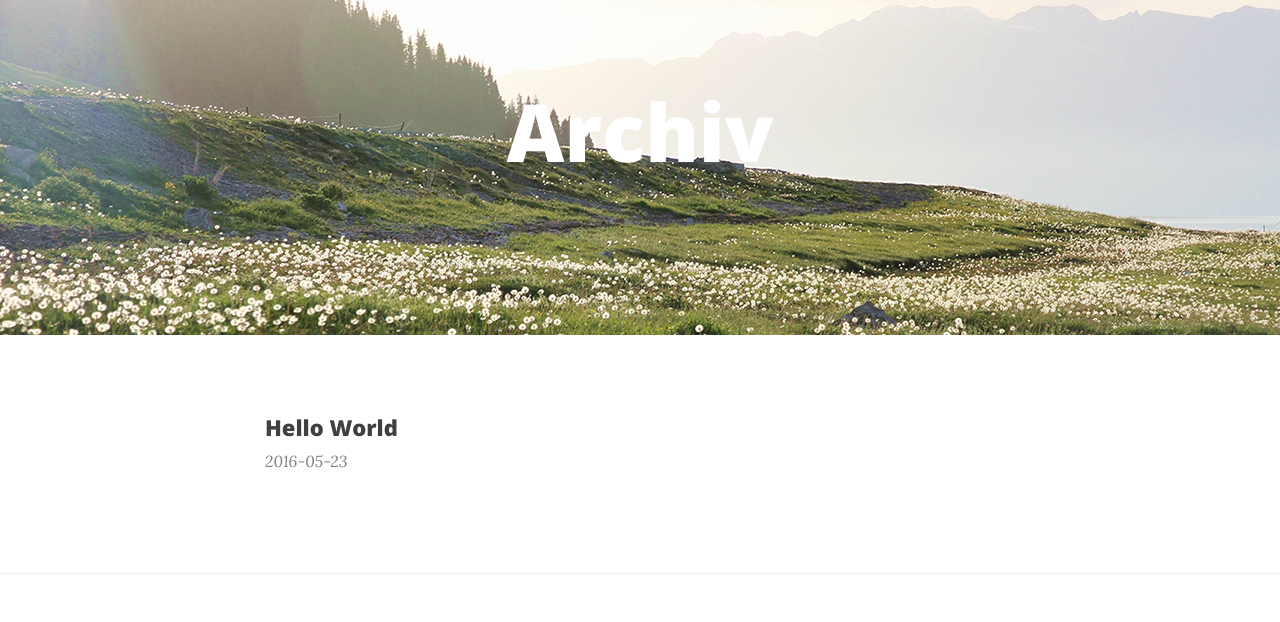
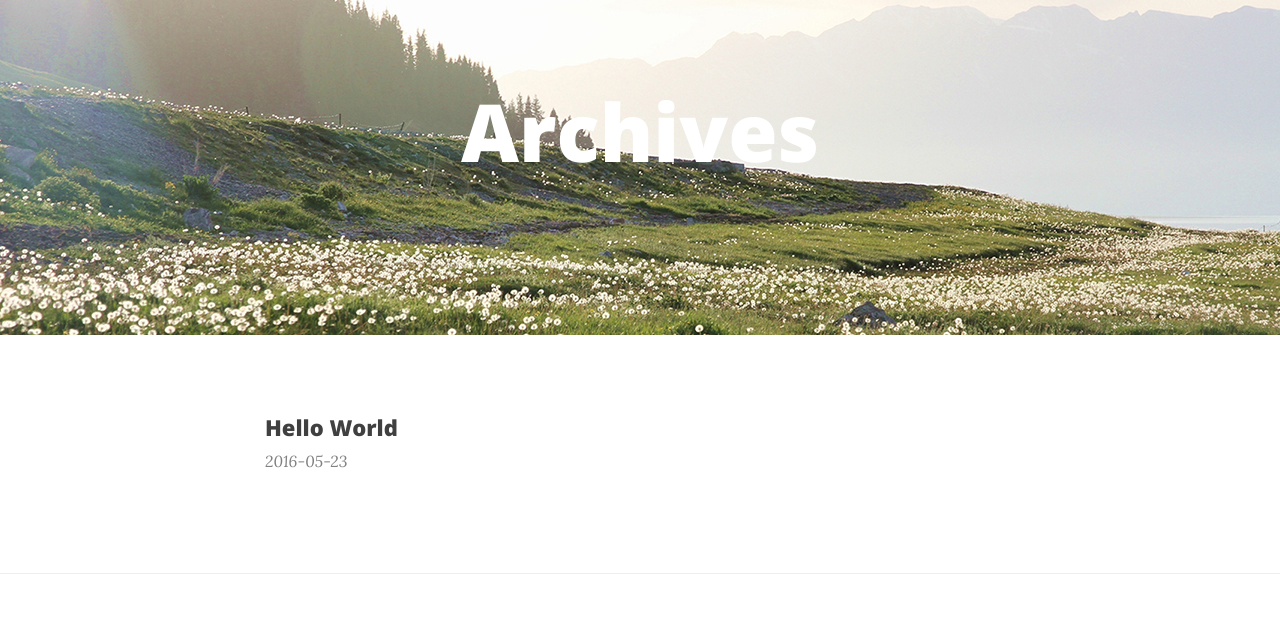
Before and after one commit to ZhuZilan/ZhuZilan.github.io, a plain HTML site: page archives/index.html in a window 1280 px wide. Shown: the part 63-685 px from the top of the page. Drawn offline with nearby package versions, Linux system fonts and the light colour scheme.

Commit message:
Site updated: 2016-05-23 19:22:02

```diff
--- a/archives/index.html
+++ b/archives/index.html
@@ -44,7 +44,7 @@
 
     <!-- Title -->
 
-    <title>Archiv - 杉玉府</title>
+    <title>Archives - 杉玉府</title>
 
     <!-- Bootstrap Core CSS -->
     <link rel="stylesheet" href="/bootstrap/css/bootstrap.min.css">
@@ -135,7 +135,7 @@
         <div class="row">
             <div class="col-lg-8 col-lg-offset-2 col-md-10 col-md-offset-1">
                 <div class="site-heading">
-                    <h1>Archiv</h1>
+                    <h1>Archives</h1>
                 </div>
             </div>
         </div>
```
Also changed, not shown: archives/2016/05/index.html (+1 -1 lines), archives/2016/index.html (+1 -1 lines).
